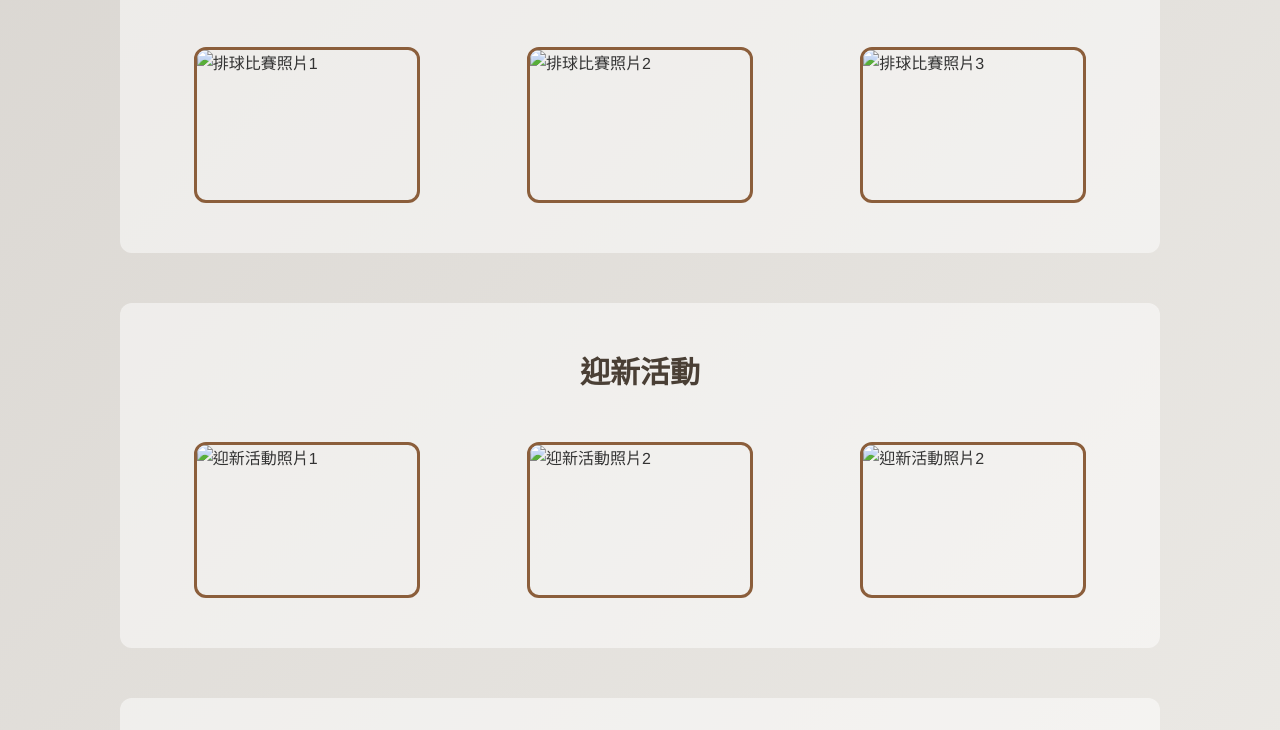
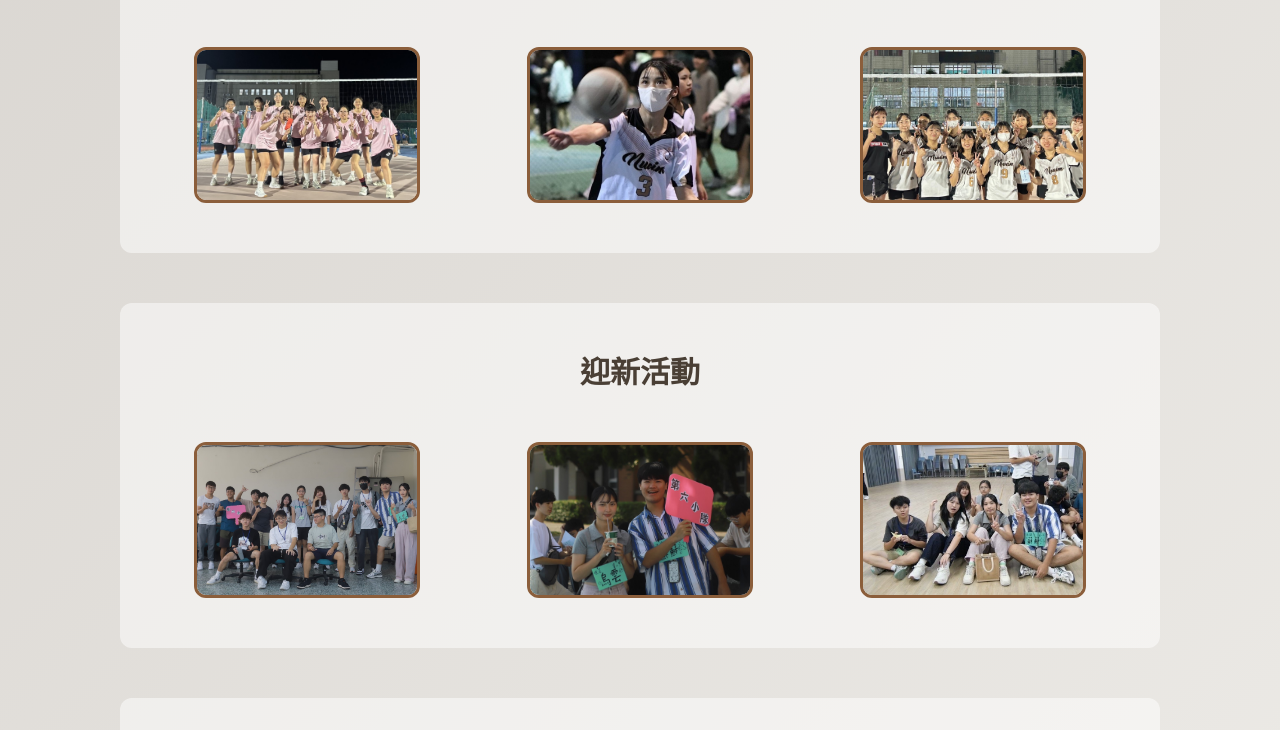
Before and after one commit to jynn23/jy23.github.io, a plain HTML site: page gallery.html in a window 1280 px wide. Shown: the part 727-1457 px from the top of the page. Drawn offline with Linux system fonts and the light colour scheme.

Commit message:
Update gallery.html

```diff
--- a/gallery.html
+++ b/gallery.html
@@ -22,18 +22,18 @@
     <div class="section event-group">
       <h2>排球</h2>
       <div class="photo-row">
-        <img src="images/volleyball1.jpg" alt="排球比賽照片1" />
-        <img src="images/volleyball2.jpg" alt="排球比賽照片2" />
-        <img src="images/volleyball3.jpg" alt="排球比賽照片3" />
+        <img src="volleyball1.jpg" alt="排球比賽照片1" />
+        <img src="volleyball2.jpg" alt="排球比賽照片2" />
+        <img src="volleyball3.jpg" alt="排球比賽照片3" />
       </div>
     </div>
 
     <div class="section event-group">
       <h2>迎新活動</h2>
       <div class="photo-row">
-        <img src="images/Orientation1.jpg" alt="迎新活動照片1" />
-        <img src="images/Orientation2.jpg" alt="迎新活動照片2" />
-        <img src="images/Orientation3.jpg" alt="迎新活動照片2" />
+        <img src="Orientation1.jpg" alt="迎新活動照片1" />
+        <img src="Orientation2.jpg" alt="迎新活動照片2" />
+        <img src="Orientation3.jpg" alt="迎新活動照片2" />
 
       </div>
     </div>
```
